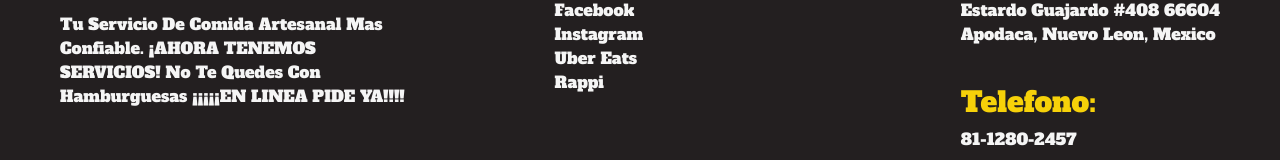
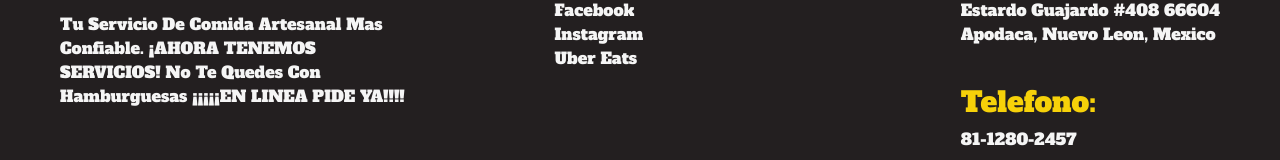
Before and after one commit to dedli54/UX, a website: page HTML/Guabos.html in a window 1280 px wide. Shown: the part 5331-5491 px from the top of the page. Drawn offline with Linux system fonts and the light colour scheme.

Commit message:
Footer Links Final

```diff
--- a/HTML/Guabos.html
+++ b/HTML/Guabos.html
@@ -1078,7 +1078,6 @@
                 <a id="_1" href="https://www.facebook.com/taqueriajuarezmx/">Facebook</a>
                 <a id="_2" href="https://www.instagram.com/taqueria_juarez/">Instagram</a>
                 <a id="_3" href="https://www.ubereats.com/mx-en/store/taqueria-juarez-centro/JU1Fo75wQyCK6QNwIt7AJQ">Uber Eats</a>
-                <a id="_4" href="https://www.rappi.com.mx/restaurantes/1923218098-guabos-foodtruck">Rappi </a>
             </div>
 
             <div class="footer_box">
```
Also changed, not shown: HTML/InicioSesion.html (+0 -1 lines), HTML/Pagar.html (+0 -1 lines), HTML/Registro.html (+0 -1 lines).
